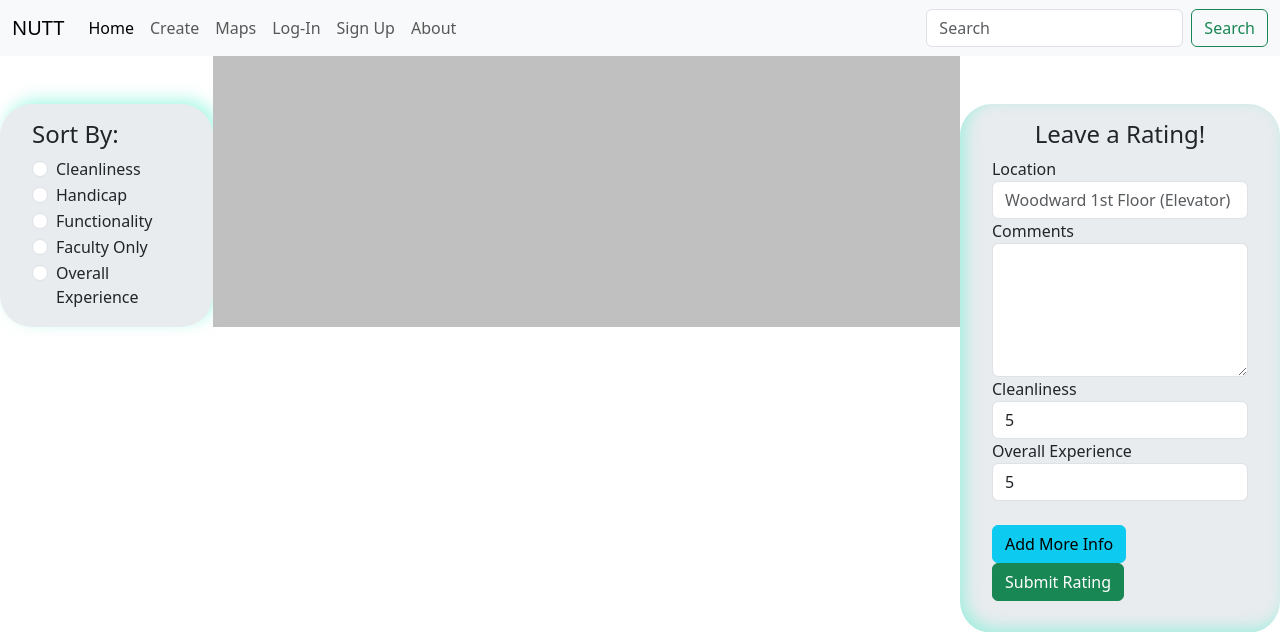
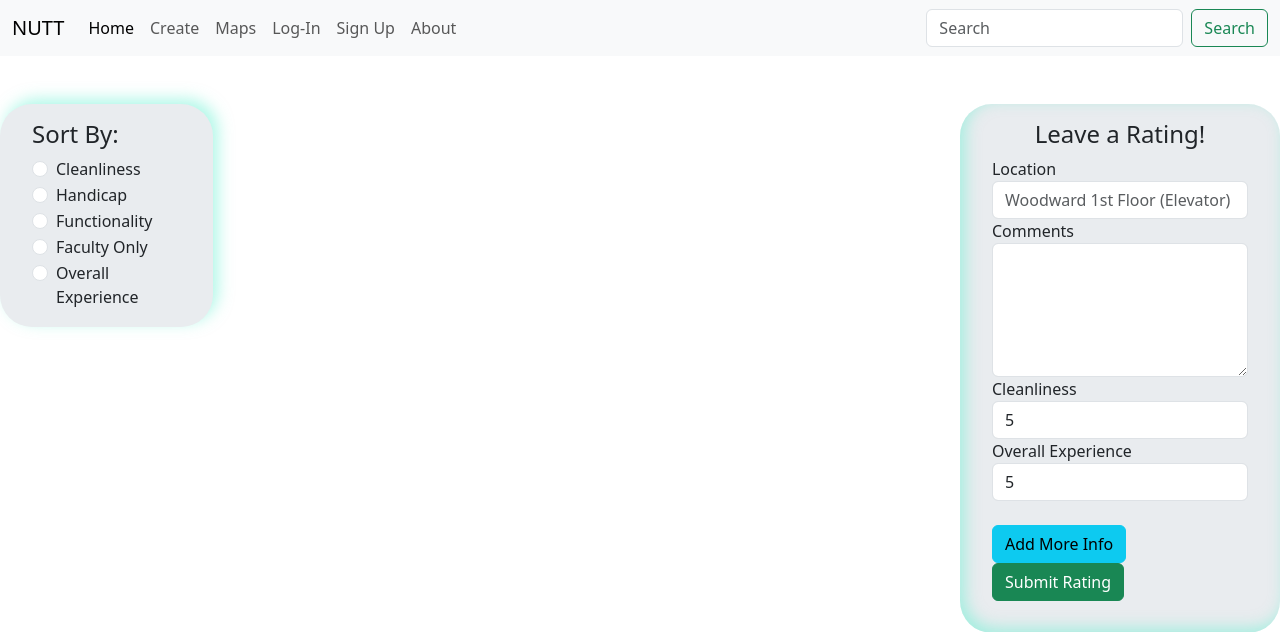
Before and after one commit to mustafaap/Niners-United-Classroom-Tracker-ITSC-3155-Final-Project, a Flask app: page / in a window 1280 px wide. Shown: the top 632 px of the page. Run offline with Flask 3, Linux system fonts and the light colour scheme.

Commit message:
Removed some styling from index cards

```diff
--- a/static/style.css
+++ b/static/style.css
@@ -1,3 +1,8 @@
+/* Theme: Silver, white, blue, maybe cream. Representation of cleanliness */
+:root {
+    --light-blue-1: rgba(98,241,210,0.5);
+}
+
 .fixed-stay {
     position: fixed;
     top: 0;
@@ -22,17 +27,24 @@
     border-radius: 5px;
 }
 
+.to-post {
+    text-decoration: none;
+    color: inherit;
+    width: 100%;
+    height: 100%;
+}
+
 #index-sort-by {
-    -webkit-box-shadow: 5px -5px 15px 0px rgba(98,241,210,0.5);
-    box-shadow: 5px -5px 15px 0px rgba(98,241,210,0.5);
+    -webkit-box-shadow: 5px -5px 15px 0px var(--light-blue-1);
+    box-shadow: 5px -5px 15px 0px var(--light-blue-1);
 
     border-radius: 2rem;
     padding: 1rem 2rem;
 }
 
 #index-leave-rating {
-    -webkit-box-shadow: inset 5px -5px 15px 0px rgba(98,241,210,0.5);
-    box-shadow: inset 5px -5px 15px 0px rgba(98,241,210,0.5);
+    -webkit-box-shadow: inset 5px -5px 15px 0px var(--light-blue-1);
+    box-shadow: inset 5px -5px 15px 0px var(--light-blue-1);
 
     border-radius: 2rem;
     padding: 1rem 2rem 2rem 2rem;
--- a/templates/index.html
+++ b/templates/index.html
@@ -6,8 +6,8 @@
   <div class="row">
 
     <div class="col-sm-2 p-0">
-      <div class="basic-column">
-        <form class="bg-body-secondary mt-5" id="index-sort-by">
+      <div class="basic-column my-5">
+        <form class="bg-body-secondary" id="index-sort-by">
           <h4>Sort By:</h4>
           <div class="form-check">
             <input class="form-check-input" type="radio" name="sort-by" value="Cleanliness">
@@ -33,25 +33,29 @@
       </div>
     </div>
 
-    <div class="col-sm-7 pt-4" style="background-color: silver;">
+    <div class="col-sm-7 p-0">
+      <div class="mx-4 mt-4">
         {% for rating in ratings %}
-      <div class="card mx-auto mb-4">
-        <div class="row">
-          <div class="col-1 basic-column sidebar">
+        <div class="card mb-4 p-0">
+          <div class="row m-0">
+            <div class="col-sm-1 sidebar">
+              <div class="basic-column">
                 <button type="button" class="btn"><i class="fas fa-arrow-up"></i></button>
                 <span class="total-votes">123</span>
                 <button type="button" class="btn"><i class="fas fa-arrow-down"></i></button>
               </div>
-          <div class="col-11">
+            </div>
+            <div class="col-sm-11 p-0"><a href="{{ url_for('view_single_restroom', rating_id=rating.rating_id) }}" class="to-post">
               <!-- <img class="card-img-top" src="..." alt="Card image cap"> -->
               <div class="card-body">
-              <h5 class="card-title"><a href="{{ url_for('view_single_restroom', rating_id=rating.rating_id) }}">{{ rating.restroom_name }}</a></h5>
+                <h5 class="card-title">{{ rating.restroom_name }}</h5>
                 <p class="card-text">{{ rating.comments }}</p>
               </div>
-          </div>
+            </div></a>
           </div>
         </div>
         {% endfor %}
+      </div>
     </div>
 
     <div class="col-sm-3 p-0">
```
Lines whose indentation alone changed are shown as unchanged.
